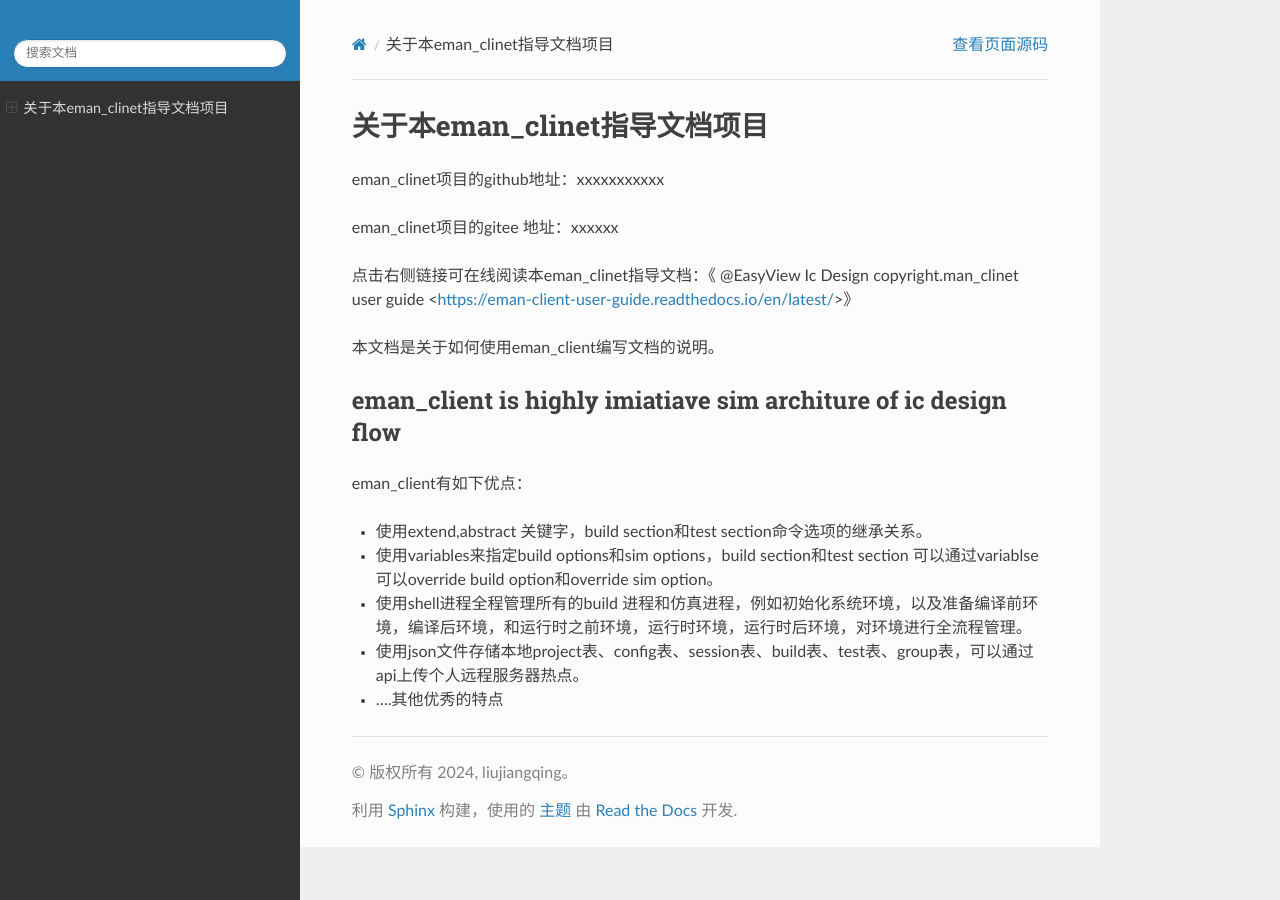
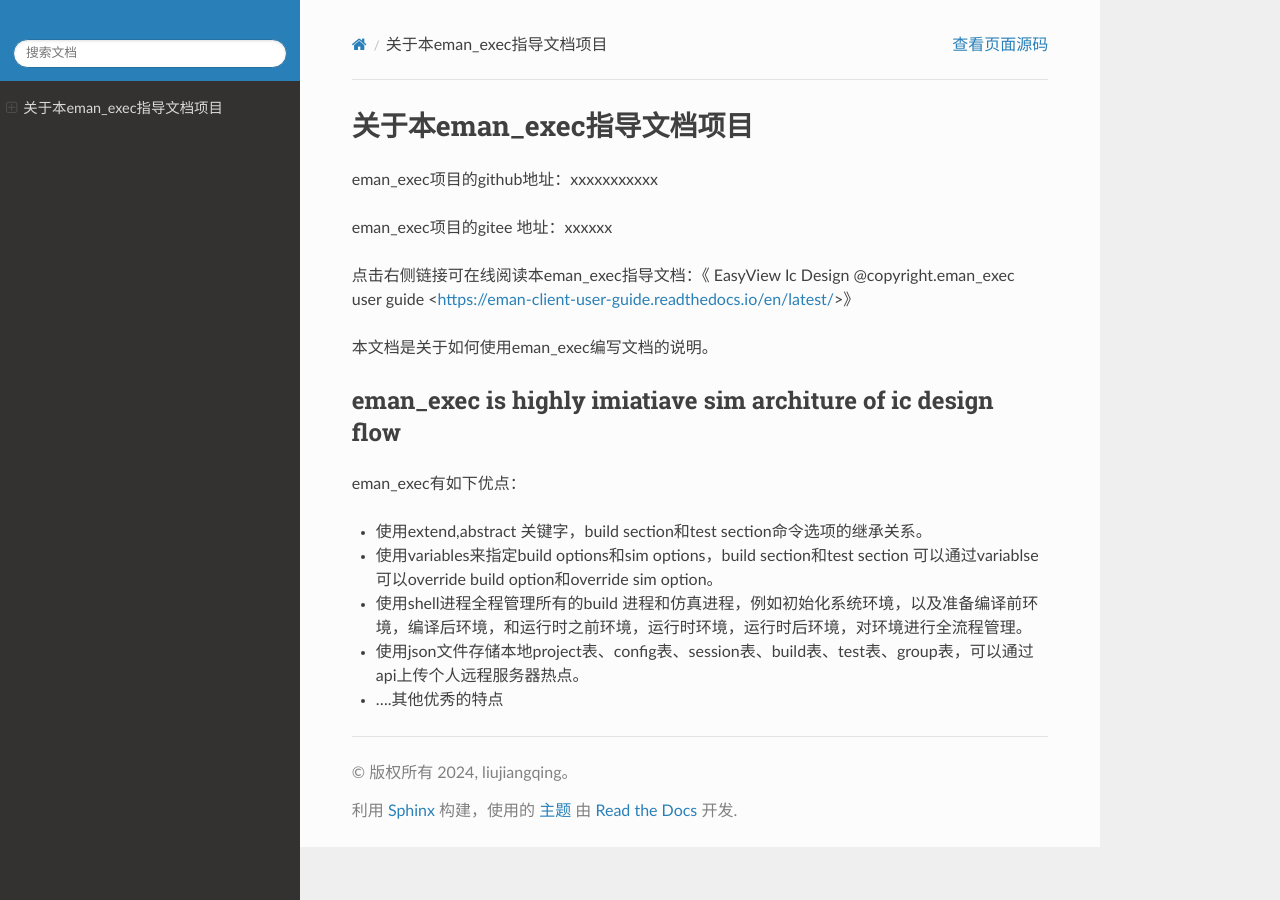
Before and after one commit to jiangqingliu88/eman_client_user_guide, a Sphinx documentation site: the page built from documentation/source/README.rst, in a window 1280 px wide. Built offline with Sphinx 7.4.7 and the Read the Docs theme 3.1.0, drawn with Linux system fonts in a browser that asks for light colours.

Commit message:
Update README.rst

```diff
--- a/documentation/source/README.rst
+++ b/documentation/source/README.rst
@@ -1,21 +1,21 @@
 .. vim: syntax=rst
 
-关于本eman_clinet指导文档项目
+关于本eman_exec指导文档项目
 ==============
 
-eman_clinet项目的github地址：xxxxxxxxxxx
+eman_exec项目的github地址：xxxxxxxxxxx
 
-eman_clinet项目的gitee 地址：xxxxxx
+eman_exec项目的gitee 地址：xxxxxx
 
-点击右侧链接可在线阅读本eman_clinet指导文档：《 @EasyView Ic Design copyright.man_clinet user guide <https://eman-client-user-guide.readthedocs.io/en/latest/>》
+点击右侧链接可在线阅读本eman_exec指导文档：《 EasyView Ic Design @copyright.eman_exec user guide <https://eman-client-user-guide.readthedocs.io/en/latest/>》
 
 
-本文档是关于如何使用eman_client编写文档的说明。
+本文档是关于如何使用eman_exec编写文档的说明。
 
-eman_client is highly imiatiave sim architure of ic design flow
+eman_exec is highly imiatiave sim architure of ic design flow
 ---------------------------------
 
-eman_client有如下优点：
+eman_exec有如下优点：
 
 - 使用extend,abstract 关键字，build section和test section命令选项的继承关系。
 
```
